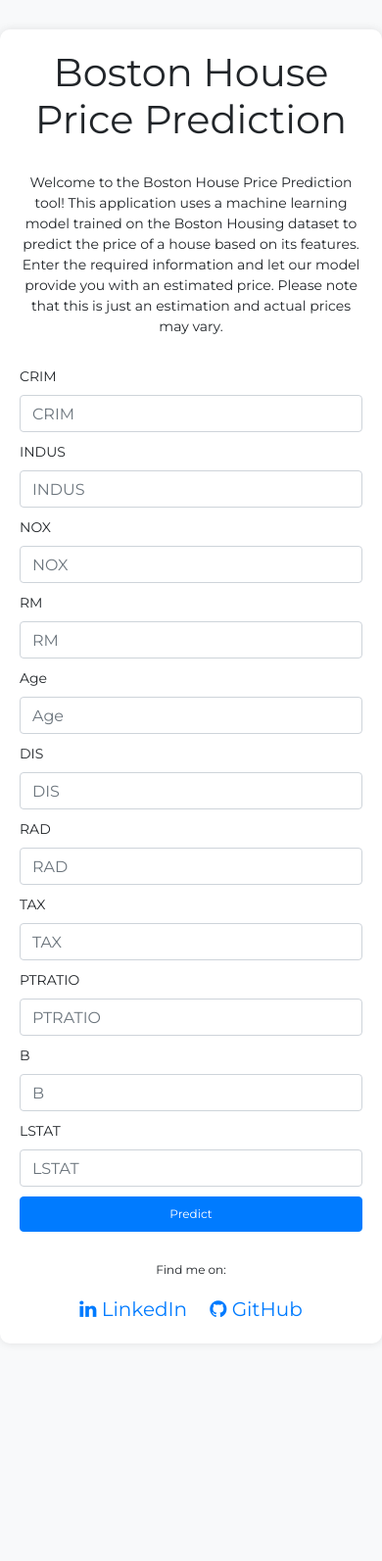
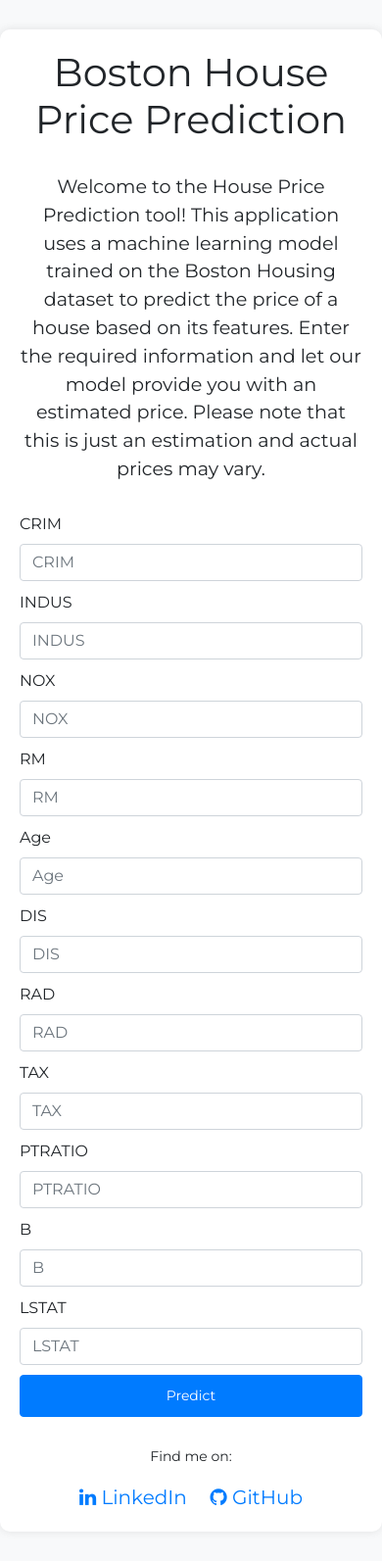
Before and after one commit to oolwinds/housingprediction, a Flask app: page / in a window 390 px wide. Shown: the whole page at 98% size. Before the commit the page ends 1344 px from the top, so only its background shows below. Run offline with Flask 3, Linux system fonts and the light colour scheme; parts of the project's set-up code (start-up, migrations or seed data) failed here and were passed over; some libraries are stand-ins or nearby versions.

Commit message:
minor fixes to site

```diff
--- a/app.py
+++ b/app.py
@@ -18,7 +18,7 @@ def predict():
     final_input=scaler.transform(np.array(data).reshape(1,-1))
     print(final_input)
     output=regmodel.predict(final_input)[0]
-    return render_template("home.html", prediction_text="The price of the house is estimated to be ${:,.0f}".format(output))
+    return render_template("home.html", prediction_text="The price of the house is estimated to be ${:,.0f},000".format(output))
 
 
 if __name__=="__main__":
--- a/templates/home.html
+++ b/templates/home.html
@@ -14,7 +14,7 @@
     body {
       font-family: 'Montserrat', sans-serif;
       background-color: #f8f9fa;
-      font-size: 14px;
+    }
 
     .container {
       max-width: 800px;
@@ -28,11 +28,13 @@
     h1 {
       text-align: center;
       margin-bottom: 30px;
+      font-size: 2.5rem;
     }
 
     .welcome-text {
       text-align: center;
       margin-bottom: 30px;
+      font-size: 1.2rem;
     }
 
     form .form-group {
@@ -62,18 +64,6 @@
       margin: 0 10px;
       font-size: 20px;
     }
-
-    /* Responsive design for smaller screens */
-    @media screen and (max-width: 768px) {
-      .btn-submit {
-        font-size: 12px;
-        padding: 8px 0;
-      }
-
-      .social-links {
-        font-size: 12px;
-      }
-    }
   </style>
 </head>
 
@@ -81,7 +71,7 @@
   <div class="container">
     <h1>Boston House Price Prediction</h1>
     <p class="welcome-text">
-      Welcome to the Boston House Price Prediction tool! This application uses a machine learning model trained on the Boston Housing dataset to predict the price of a house based on its features. Enter the required information and let our model provide you with an estimated price. Please note that this is just an estimation and actual prices may vary.
+      Welcome to the House Price Prediction tool! This application uses a machine learning model trained on the Boston Housing dataset to predict the price of a house based on its features. Enter the required information and let our model provide you with an estimated price. Please note that this is just an estimation and actual prices may vary.
     </p>
 
       <!-- Main Input For Receiving Query to our ML -->
@@ -110,6 +100,7 @@
         </a>
       </div>
     </div>
+  </div>
 </body>
 
 </html>
```
Lines whose indentation alone changed are shown as unchanged.
